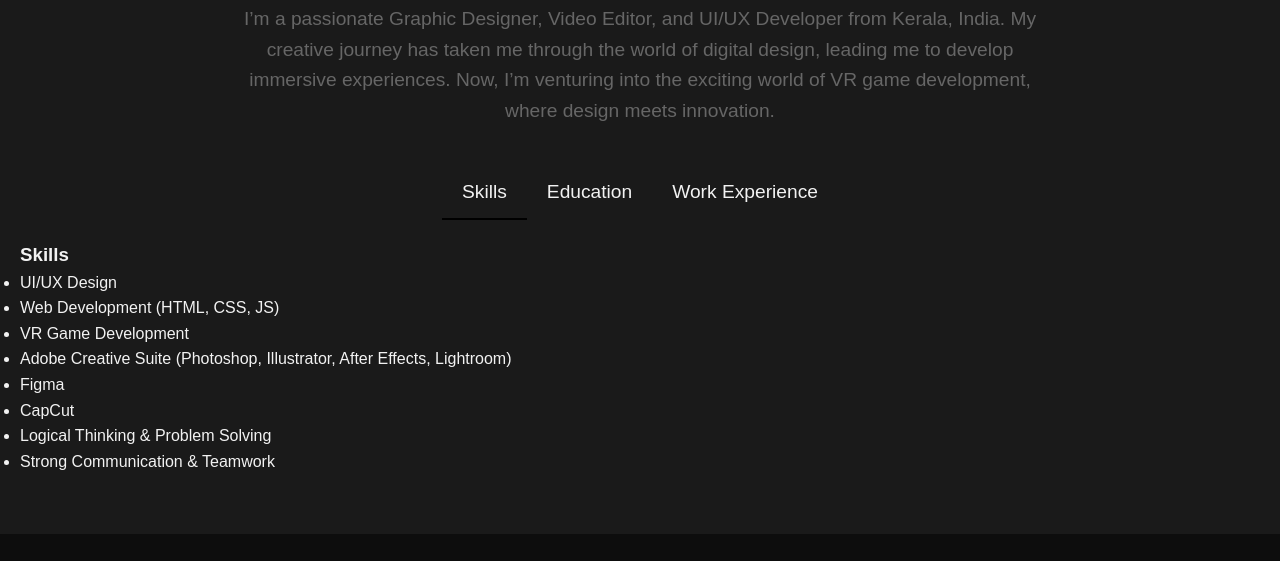
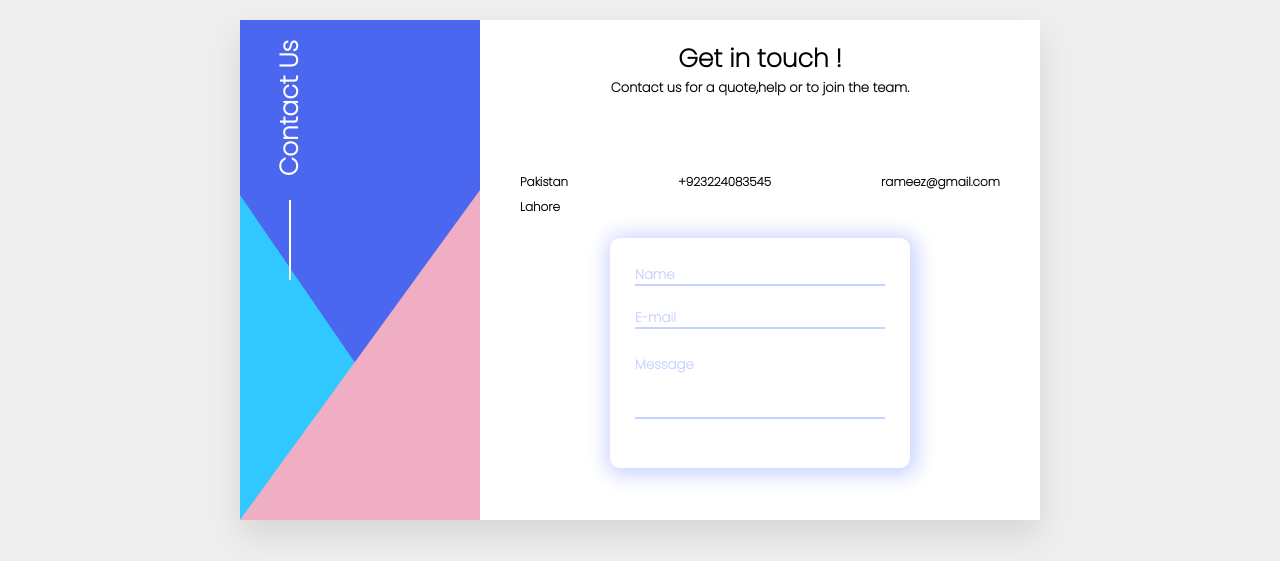
Before and after one commit to Rohith-poulose/Rohith_portfolio, a plain HTML site: page demo.html in a window 1280 px wide. Shown: the part 130-691 px from the top of the page. Drawn offline with nearby package versions, Linux system fonts and the light colour scheme; files that its build step writes are made by us from their sources.

Commit message:
feat:email google appscript

```diff
--- a/demo.html
+++ b/demo.html
@@ -1,173 +1,411 @@
 <!DOCTYPE html>
-<html lang="en">
+<html>
+<head>
+  <title>Submit Data to Google Sheet</title>
+  <link rel="stylesheet" href="https://cdnjs.cloudflare.com/ajax/libs/jquery/3.2.1/jquery.min.js">
+  <link rel="stylesheet" href="https://cdnjs.cloudflare.com/ajax/libs/font-awesome/4.7.0/css/font-awesome.min.css">
 
-<head>
-    <meta charset="UTF-8" />
-    <meta name="viewport" content="width=device-width, initial-scale=1.0" />
-    <title>About Me | Rohith P</title>
-    <link rel="stylesheet" href="styles.css" />
-    <style>
-        /* About Section */
-/* General Styles */
-.about {
-    padding: 60px 20px;
-    text-align: center;
-    background-color: #f5f5f5;
+  <style>
+@import url('https://fonts.googleapis.com/css2?family=Poppins:wght@200&display=swap');
+*{
+    padding:0;
+    margin:0;
+}
+.container{
+    min-height:100vh;
+    display:flex;
+    justify-content:center;
+    align-items:center;
+    background-color:#eee;
+}
+.card{
+    height:500px;
+    width:800px;
+    background-color:#fff;
+    position:relative;
+    box-shadow:0 15px 30px rgba(0,0,0,0.1);
+    position:relative;
+    font-family: 'Poppins', sans-serif;
+}
+.form{
+    width:100%;
+    height:100%;
+    display:flex;
+}
+.left-side{
+    width:30%;
+    background-color:#fff;
+    height:100%;
+    position:relative;
+    overflow:hidden;
+    cursor:pointer;
+}
+/*left-side-start*/
+.left-side .line1{
+    height:350px;
+    width:100%;
+    background-color:#4b66ef;
+    position:absolute;
+    clip-path: polygon(0 0, 100% 0, 100% 50%, 50% 100%, 50% 100%, 0% 50%);
+     z-index:10;
+}
+.left-side .line2{
+    height:350px;
+    width:440px;
+    background-color:#31c8ff;
+    position:absolute;
+    clip-path: polygon(0 0, 0% 100%, 100% 50%);
+    top:150px;
+    z-index:9;
+}
+.left-side .line3{
+    height:330px;
+    width:100%;
+    background-color:#f0aec5;
+    position:absolute;
+   clip-path: polygon(100% 0, 0% 100%, 100% 100%);
+    z-index:11;
+    bottom:0;
+}
+.contact-us{
+    display:flex;
+    justify-content:center;
+
+}
+.contact-us p{
+    z-index:11;
+    writing-mode: vertical-lr;
+    text-orientation: mixed;
+    transform: rotate(-180deg);
+    color:#fff;
+    font-size:25px;
+    font-weight:700;
+   position:absolute;
+    top:20px;
+    left:30px;
+}
+.contact-us span{
+    position:absolute;
+    top:180px;
+    left:49px;
+    height:80px;
+    width:2px;
+    background-color:#fff;
+    z-index:11;
+
 }
 
-.about-header h2 {
-    font-size: 2.5rem;
-    font-weight: 700;
+.left-side .social{
+    display:flex;
+
+    position:absolute;
+    bottom:20px;
+    left:55px;
+
+}
+.social i{
+    margin-right:20px;
+    z-index:12;
+    font-size:23px;
+    color:#fff;
+    transition:all 0.6s;
+}
+.social i:nth-child(1){
+    position:absolute;
+    bottom:-90px;
+    left:0;
+}
+.social i:nth-child(2){
+    position:absolute;
+    bottom:-90px;
+    left:30px;
+    transition-delay:0.3s;
+}
+.social i:nth-child(3){
+    position:absolute;
+   bottom:-90px;
+    left:70px;
+    transition-delay:0.6s;
+}
+.social i:nth-child(4){
+    position:absolute;
+    bottom:-90px;
+    left:110px;
+    transition-delay:0.9s;
+}
+.left-side:hover .social i{
+    bottom:0;
 }
 
-.about-header .catchy-intro {
-    font-size: 1.2rem;
-    margin-top: 10px;
-    color: #666;
+/*left-side-end*/
+.right-side{
+    width:70%;
+    background-color:#fff;
+    height:100%;
+    position:relative;
+   cursor:pointer;
+   overflow:hidden;
 }
+/*right-side-start*/
+.top-div{
+    display:flex;
+    justify-content:center;
+    align-items:center;
+    flex-direction:column;
+    padding:20px;
+    box-sizing:border-box;
+}
+.top-div h2{
+    font-weight:800;
+    font-size:25px;
+}
+.top-div p{
+    font-size:13px;
+    font-weight:800;
+}
+.stats{
+    display:flex;
+    justify-content:space-between;
+    padding:0 40px;
+    margin-top:30px;
+}
+.stats1 i{
+    display:flex;
+    justify-content:center;
+    font-size:20px;
+    color:#a5f1cf;
+    transition:all 0.5s;
+    transform:scale(0);
+}
+.right-side:hover .stats1 i{
 
-.about-tabs {
-    margin-top: 40px;
-    text-align: left;
-}
-
-/* Tab Navigation */
-.tab-links {
-    display: flex;
-    justify-content: center;
-    list-style-type: none;
-    padding: 0;
-    margin: 0;
-}
-
-.tab-links li {
-    padding: 10px 20px;
-    cursor: pointer;
-    font-size: 1.2rem;
-    font-weight: 500;
-    transition: background-color 0.3s;
-}
-
-.tab-links li:hover {
-    background-color: #ddd;
-}
-
-.tab-links .active {
-    border-bottom: 2px solid #000;
-}
-
-/* Tab Contents */
-.tab-content {
-    display: none;
-    margin-top: 20px;
-}
-
-.tab-content.active {
-    display: block;
-}
-
-.timeline {
-    padding-left: 20px;
-}
-
-.timeline li {
-    margin: 10px 0;
-}
-
-.timeline strong {
-    color: #333;
+    transform:scale(1.3);
 }
 
 
-    </style>
+.stats1 span{
+    font-size:12px;
+   font-weight:600;
+}
+.card-content{
+     display:flex;
+    justify-content:center;
+    margin-top:20px;
+}
+.card-content span{
+    height:230px;
+    width:300px;
+    border-radius:10px;
+    background-color:#fff;
+    box-shadow:2px 2px 20px 5px #c8d2ff;
+
+    padding:25px;
+    box-sizing:border-box;
+}
+input[type='text']{
+    height:15px;
+    width:100%;
+    border:none;
+    border-bottom:2px solid #c8d2ff;
+    outline:0;
+    caret-color:#c8d2ff;
+    color:#c8d2ff;
+    margin-bottom:20px;
+}
+.input-text{
+    position:relative;
+}
+.input-text small{
+    position:absolute;
+    top:2px;
+    left:0;
+    color:#c8d2ff;
+    font-weight:600;
+    transition:all 0.5s;
+}
+.input-text input:focus~small,.input-text input:valid~small
+{
+    top:-15px;
+    font-size:12px;
+    color:black;
+}
+.textarea{
+    position:relative;
+    margin-top:8px;
+    color:#c8d2ff;
+}
+.textarea textarea{
+    height:60px;
+    width:100%;
+    resize:none;
+    border:none;
+    outline:none;
+    border-bottom:2px solid #c8d2ff;
+    caret-color:#c8d2ff;
+    color:#c8d2ff;
+
+}
+.textarea small{
+    position:absolute;
+    top:-2px;
+    left:0;
+    transition:all 0.5s;
+    font-weight:600;
+}
+.textarea textarea:focus~small,.textarea textarea:valid~small
+{
+    top:-20px;
+    font-size:12px;
+    color:black;
+}
+.buttons{
+    display:flex;
+    justify-content:center;
+    position:relative;
+
+}
+.buttons button{
+    height:40px;
+    width:150px;
+    position:absolute;
+
+       bottom:-140px;
+    color:white;
+    background-color:#4b6fef;
+    border-radius:8px;
+    transition:all 0.5s;
+    cursor:pointer;
+    border:none;
+}
+.buttons button:hover{
+    background-color:blue;
+}
+.right-side:hover button{
+    position:absolute;
+     bottom:-20px;
+
+}
+@media (max-width:750px) {
+    .container .card {
+        max-width:450px;
+    }
+    .container .card .right-side {
+
+          display: none;
+          }
+    .container .card .left-side {
+
+         width:100%;
+
+
+    }
+    .left-side .social{
+    display:flex;
+    left:30%;
+    /*transform:translate(-50%,50%);*/
+    position:absolute;
+    bottom:20px;
+    left:55px;
+
+}
+}
+  </style>
 </head>
-
+</head>
 <body>
-    <section id="about" class="about section">
-        <div class="about-content">
-            <div class="about-header">
-                <h2>About Me</h2>
-                <p class="catchy-intro">I’m a passionate Graphic Designer, Video Editor, and UI/UX Developer from Kerala, India. My creative journey has taken me through the world of digital design, leading me to develop immersive experiences. Now, I’m venturing into the exciting world of VR game development, where design meets innovation.</p>
-            </div>
-
-            <div class="about-tabs">
-                <!-- Navigation for Tabs -->
-                <ul class="tab-links">
-                    <li class="active" onclick="showTab('skills')">Skills</li>
-                    <li onclick="showTab('education')">Education</li>
-                    <li onclick="showTab('work')">Work Experience</li>
-                </ul>
-
-                <!-- Tab Contents -->
-                <div id="skills" class="tab-content active">
-                    <h3>Skills</h3>
-                    <ul>
-                        <li>UI/UX Design</li>
-                        <li>Web Development (HTML, CSS, JS)</li>
-                        <li>VR Game Development</li>
-                        <li>Adobe Creative Suite (Photoshop, Illustrator, After Effects, Lightroom)</li>
-                        <li>Figma</li>
-                        <li>CapCut</li>
-                        <li>Logical Thinking & Problem Solving</li>
-                        <li>Strong Communication & Teamwork</li>
-                    </ul>
+<div class="container">
+    <div class="card">
+        <div class="form">
+            <div class="left-side">
+                <span class="line1"></span>
+                <span class="line2"></span>
+                <span class="line3"></span>
+                <div class="contact-us">
+                    <p>Contact Us</p>
+                    <span></span>
                 </div>
-
-                <div id="education" class="tab-content">
-                    <h3>Education</h3>
-                    <ul class="timeline">
-                        <li><strong>2021-2022:</strong> SSLC from GRFT High School, Valiyathura, Trivandrum</li>
-                        <li><strong>2022-2024:</strong> Computer Science Higher Secondary from St. Joseph's HSS, Trivandrum</li>
-                        <li><strong>2024 - Present:</strong> B.Voc. in Immersive Technology, Bharathidasan University, Trichy</li>
-                    </ul>
-                </div>
-
-                <div id="work" class="tab-content">
-                    <h3>Work Experience</h3>
-                    <ul>
-                        <li><strong>Industry Visits:</strong>
-                            <ul>
-                                <li>Vajra Global - MarTech solutions company (2025)</li>
-                                <li>NoQu - Tech company specializing in queue management solutions (2025)</li>
-                            </ul>
-                        </li>
-                        <li><strong>Freelance Experience:</strong>
-                            <ul>
-                                <li>Freelance Graphic Designer (Remote)</li>
-                                <li>Freelance UI/UX Designer (Remote)</li>
-                            </ul>
-                        </li>
-                    </ul>
+                <div class="social">
+                        <i class="fa fa-facebook-f"></i>
+                        <i class="fa fa-twitter"></i>
+                        <i class="fa fa-instagram"></i>
+                        <i class="fa fa-dribbble"></i>
                 </div>
             </div>
+            <div class="right-side">
+                <div class="top-div">
+                    <h2>Get in touch !</h2>
+                    <p>Contact us for a quote,help or to join the team. </p>
+                </div>
+                <div class="stats">
+                    <div class="stats1">
+                        <i class="fa fa-map-marker"></i>
+                        <span>Pakistan<br>Lahore</span>
+                    </div>
+                    <div class="stats1">
+                        <i class="fa fa-phone"></i>
+                        <span>+923224083545</span>
+                    </div>
+                    <div class="stats1">
+                        <i class="fa fa-envelope"></i>
+                        <span>rameez@gmail.com</span>
+                    </div>
+                </div>
+          <div class="card-content">
+            <span>
+              <div class="input-text">
+                <input type="text" id="name" required="required">
+                <small>Name</small>
+              </div>
+              <div class="input-text">
+                <input type="text" id="email" required="required">
+                <small>E-mail</small>
+              </div>
+              <div class="textarea">
+                <textarea id="message" required="required"></textarea>
+                <small>Message</small>
+              </div>
+            </span>
+          </div>
+          <div class="buttons">
+            <button onclick="submitForm()">SEND</button>
+          </div>
         </div>
-    </section>
-    <script>
-        // Function to switch tabs
-function showTab(tabName) {
-    // Hide all tabs
-    const tabs = document.querySelectorAll('.tab-content');
-    tabs.forEach(tab => {
-        tab.classList.remove('active');
-    });
+      </div>
+    </div>
+  </div>
 
-    // Remove active class from all tab links
-    const tabLinks = document.querySelectorAll('.tab-links li');
-    tabLinks.forEach(link => {
-        link.classList.remove('active');
-    });
+  <div id="display"></div>
 
-    // Show the clicked tab and add active class to the clicked tab link
-    document.getElementById(tabName).classList.add('active');
-    document.querySelector(`.tab-links li[onclick="showTab('${tabName}')"]`).classList.add('active');
-}
+<script src="https://cdnjs.cloudflare.com/ajax/libs/jquery/3.2.1/jquery.min.js"></script>
+  <script>
+    function onFailure(error) {
+      document.getElementById('display').innerHTML = "ERROR: " + error.message;
+    }
 
-// Set the default tab to be 'skills' on page load
-document.addEventListener('DOMContentLoaded', () => {
-    showTab('skills');
-});
+    function onSuccess(message) {
+      document.getElementById("name").value = '';
+      document.getElementById("email").value = '';
+      document.getElementById("message").value = '';
+      document.getElementById('display').innerHTML = message;
+    }
 
-    </script>
+    function submitForm() {
+      document.getElementById('display').innerHTML = "";
+      var name = document.getElementById("name").value;
+      var email = document.getElementById("email").value;
+      var message = document.getElementById("message").value;
+      google.script.run.withSuccessHandler(onSuccess)
+        .withFailureHandler(onFailure)
+        .AddRecord(name, email, message);
+    }
+  </script>
+  <script async src="https://www.googletagmanager.com/gtag/js?id=G-CQ5SNBFVJE"></script>
+<script>
+  window.dataLayer = window.dataLayer || [];
+  function gtag(){dataLayer.push(arguments);}
+  gtag('js', new Date());
+
+  gtag('config', 'G-CQ5SNBFVJE');
+</script>
 </body>
-
 </html>
```
Also changed, not shown: INDEX.HTML (+10 -6 lines), js/script.js (+63 -22 lines).
